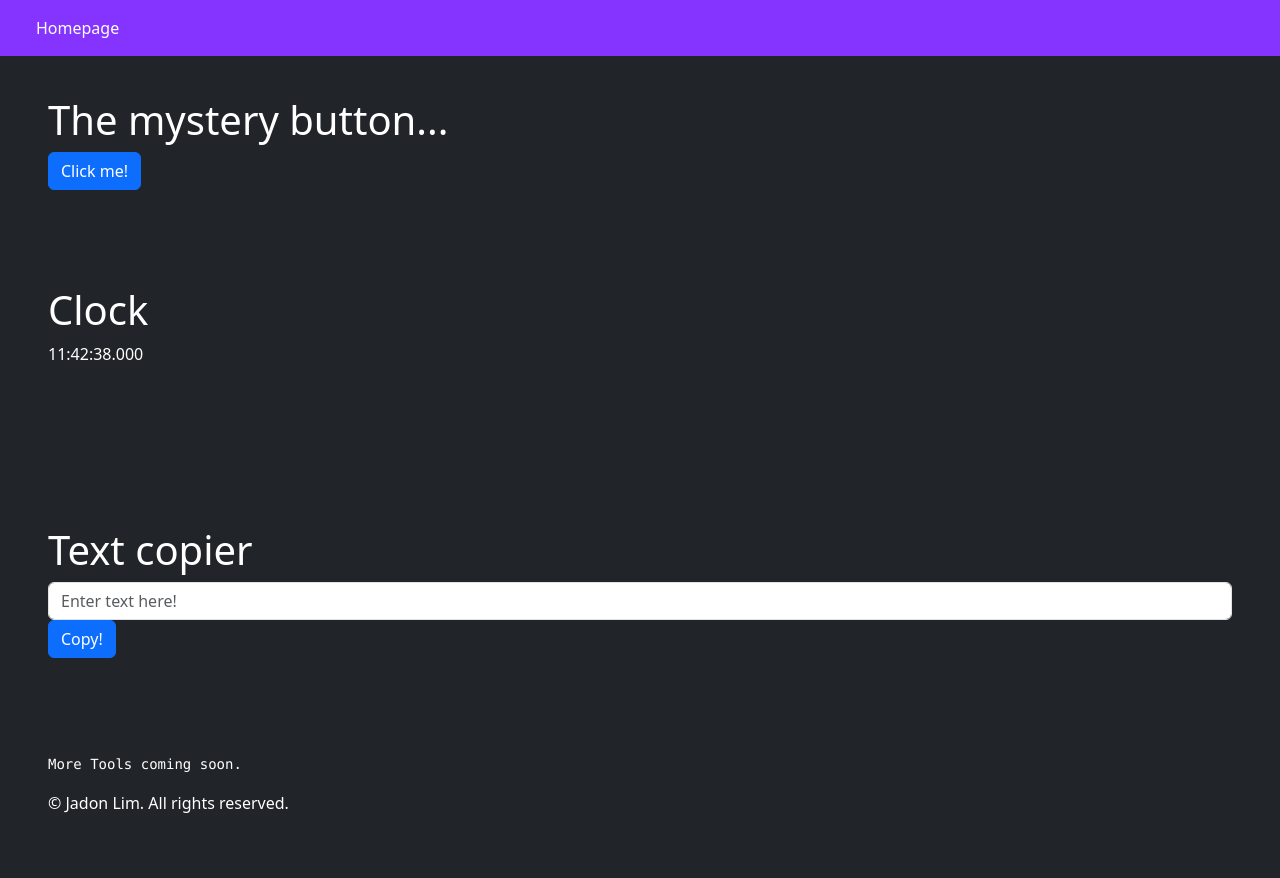
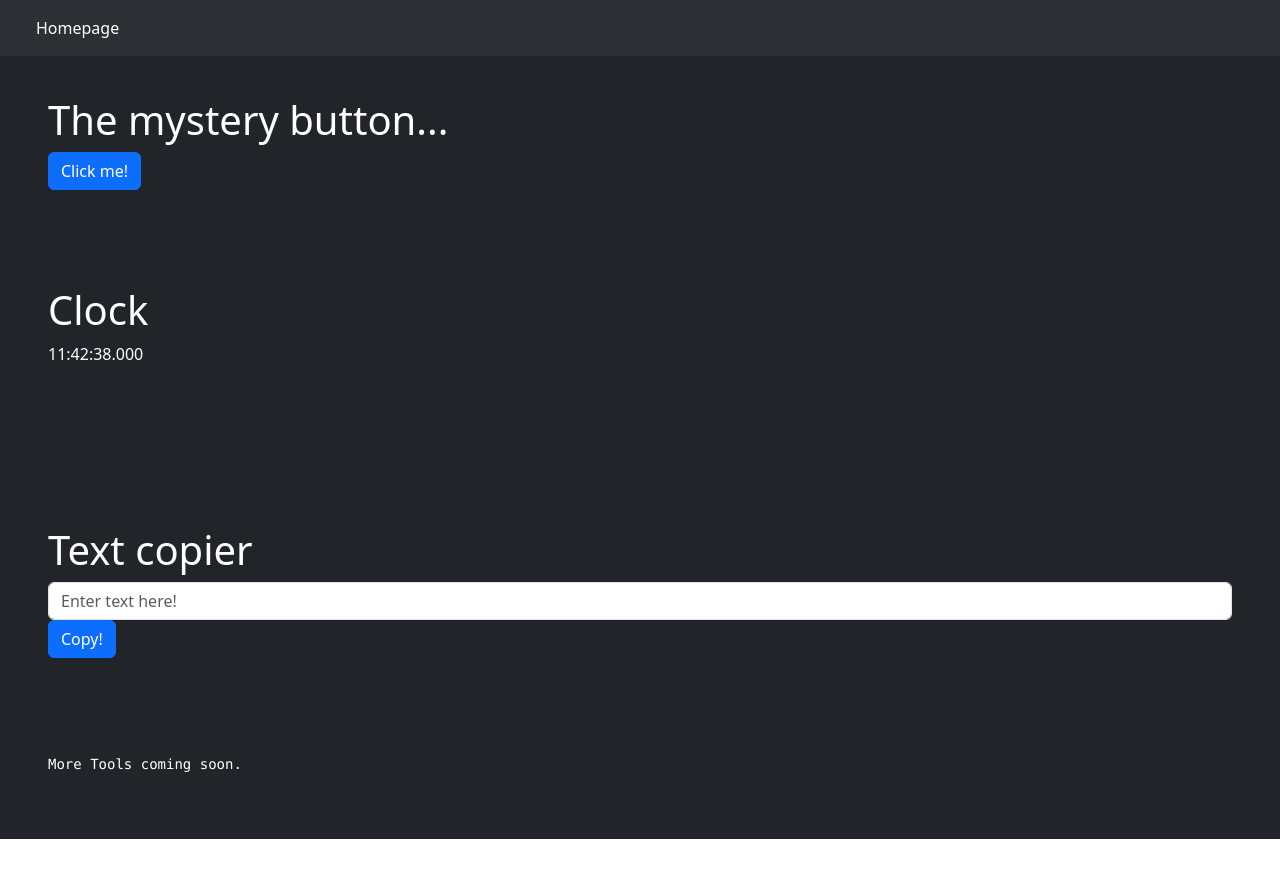
Before and after one commit to jadon-l/jadon-l.github.io, a plain HTML site: page tools.html in a window 1280 px wide. After the commit the page ends 839 px from the top, so only its background shows below. Drawn offline with nearby package versions, Linux system fonts and the light colour scheme.

Commit message:
Update tools.html

```diff
--- a/tools.html
+++ b/tools.html
@@ -9,7 +9,7 @@
   <script src="https://cdn.jsdelivr.net/npm/bootstrap@5.3.2/dist/js/bootstrap.bundle.min.js"></script>
   </head>
 <body onload="startTime();">
-<nav class="navbar navbar-expand-sm fixed-top" style="background-color: #8533ff; color: #ffffff; user-select: none;">
+<nav class="navbar navbar-expand-sm fixed-top" style="background-color: #2c2f33; color: #ffffff; user-select: none;">
   <div class="container-fluid">
     <ul class="navbar-nav">
       <li class="nav-item px-3">
@@ -39,7 +39,6 @@
 
 <div class="container-fluid bg-dark text-white p-5" style="user-select:none;">
   <pre>More Tools coming soon.</pre>
-  <p>© Jadon Lim. All rights reserved.</p>
 </div>
 
 <div id="google_translate_element" style="user-select:none;"></div>
```
